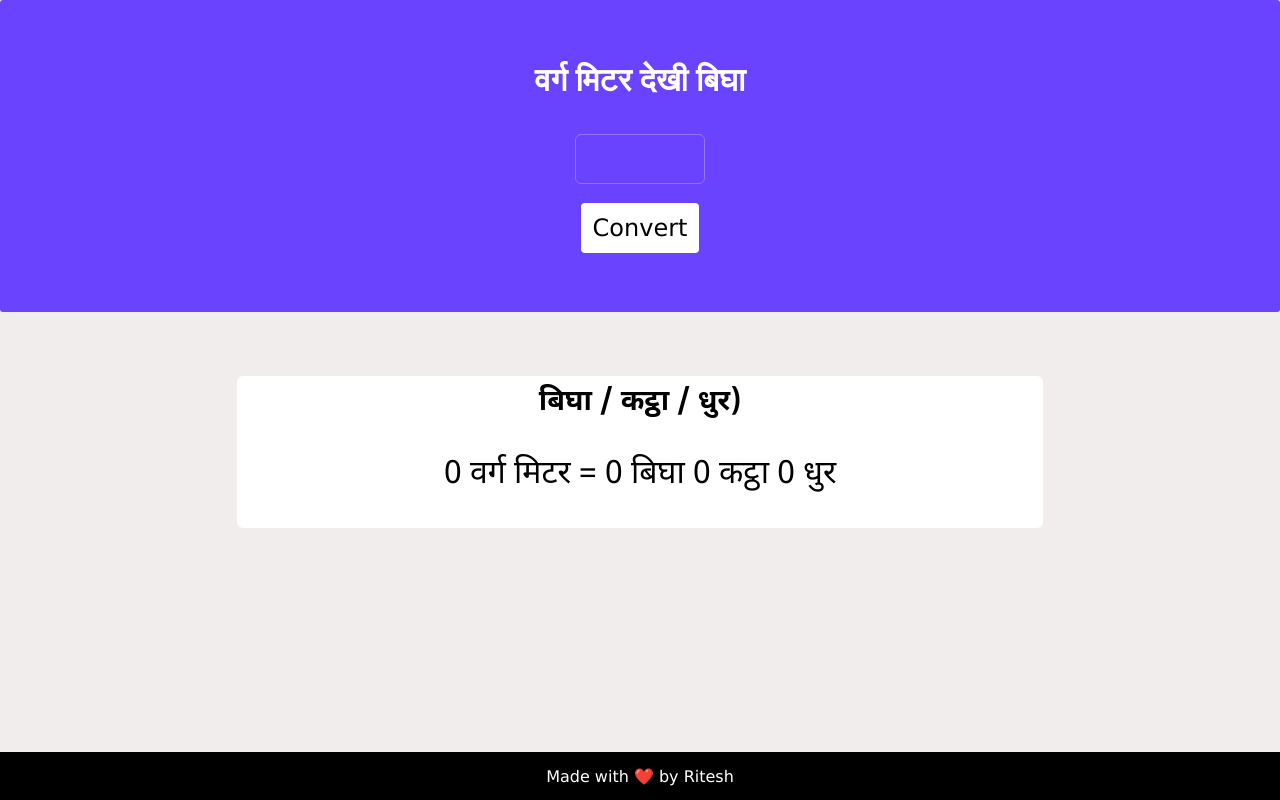
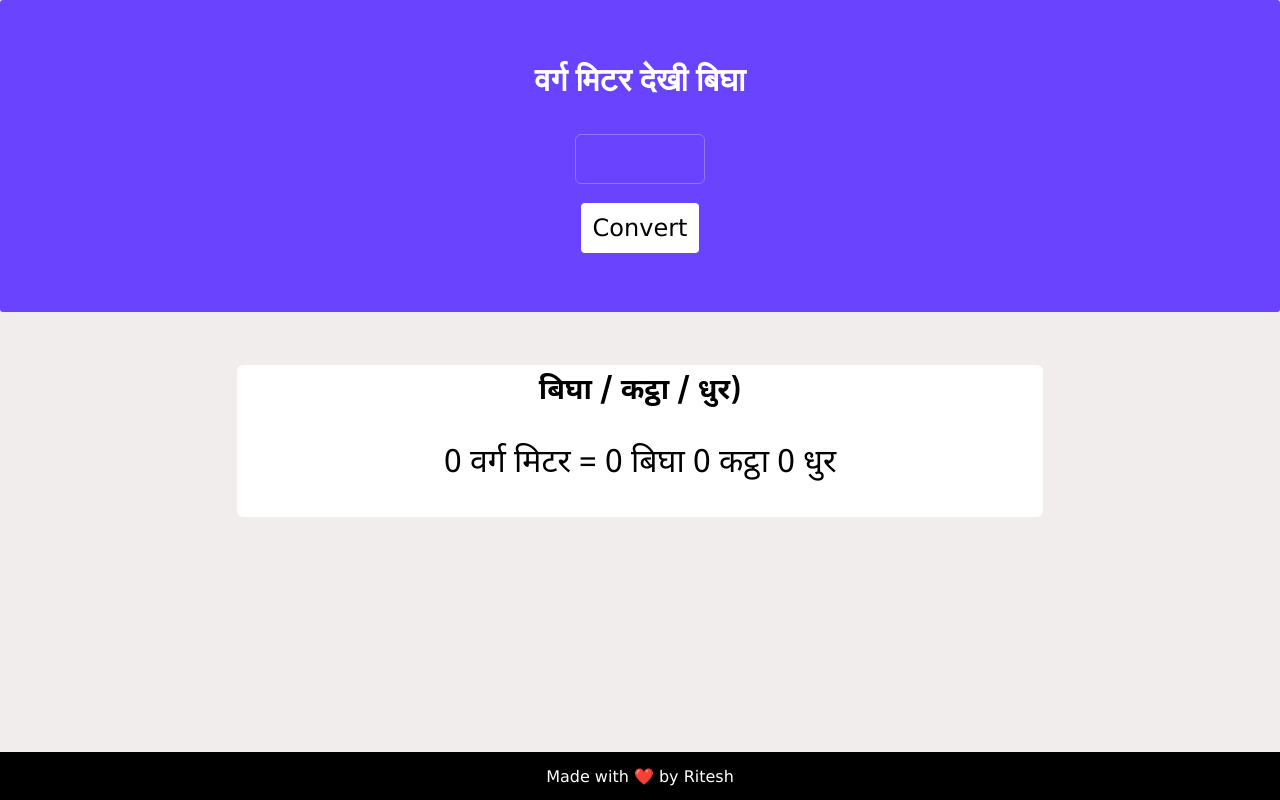
Before and after one commit to RiteshRegmi1/HectorNepal, a plain HTML site: page index.html in a window 1280 px wide. Drawn offline with Linux system fonts and the light colour scheme.

Commit message:
Update index.css

```diff
--- a/index.css
+++ b/index.css
@@ -68,9 +68,9 @@ input[type=number] {
     display: flex;
     flex-direction: column;
     align-items: center;
-    margin-top: 2rem;
-    height: 50vh;
-    min-height: 49vh;
+    margin-top: 1.3rem;
+    height: 48vh;
+    min-height: 45vh;
     font-family:'Gill Sans', 'Gill Sans MT', "Calibri", 'Trebuchet MS', sans-serif;
 
 }
```
